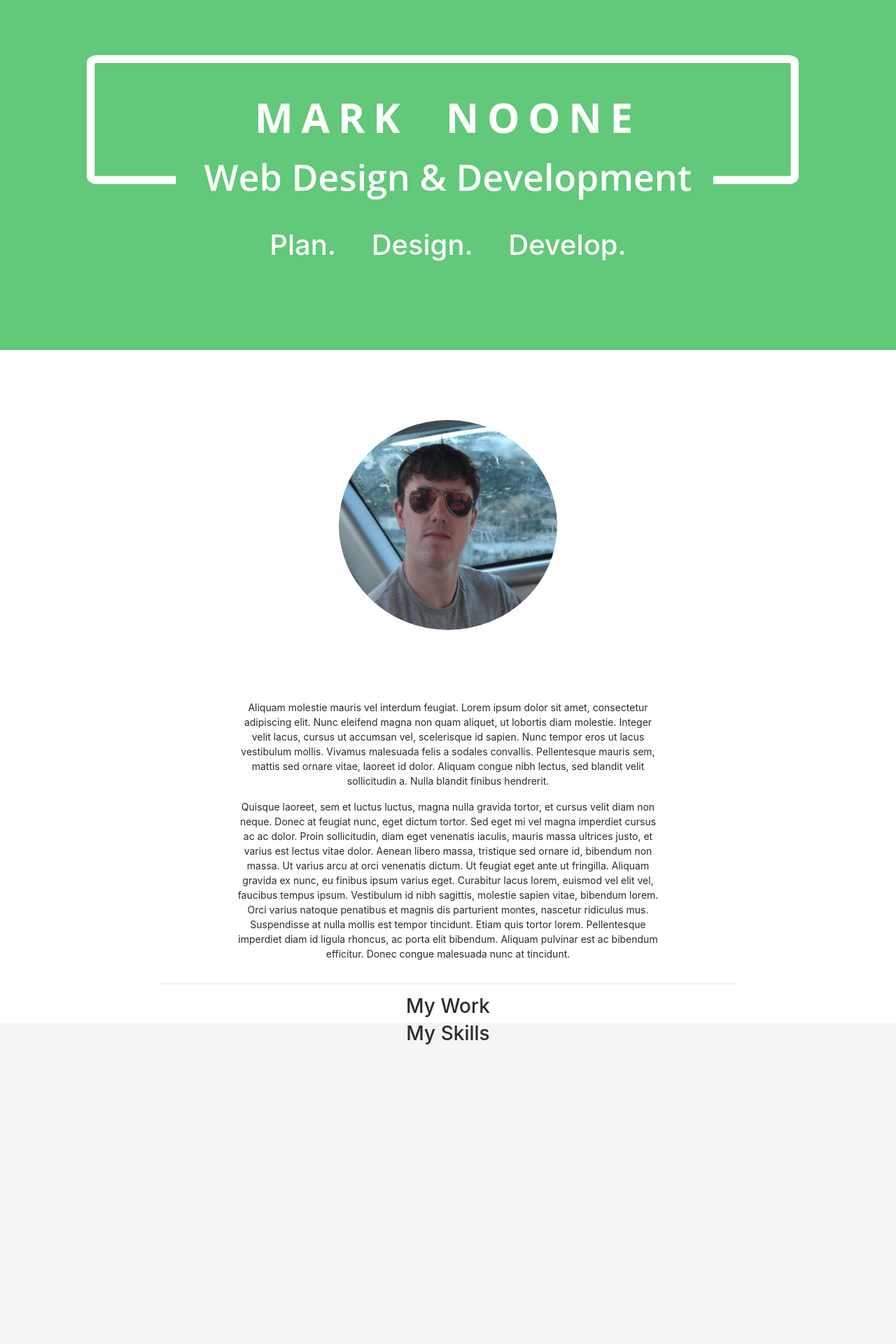
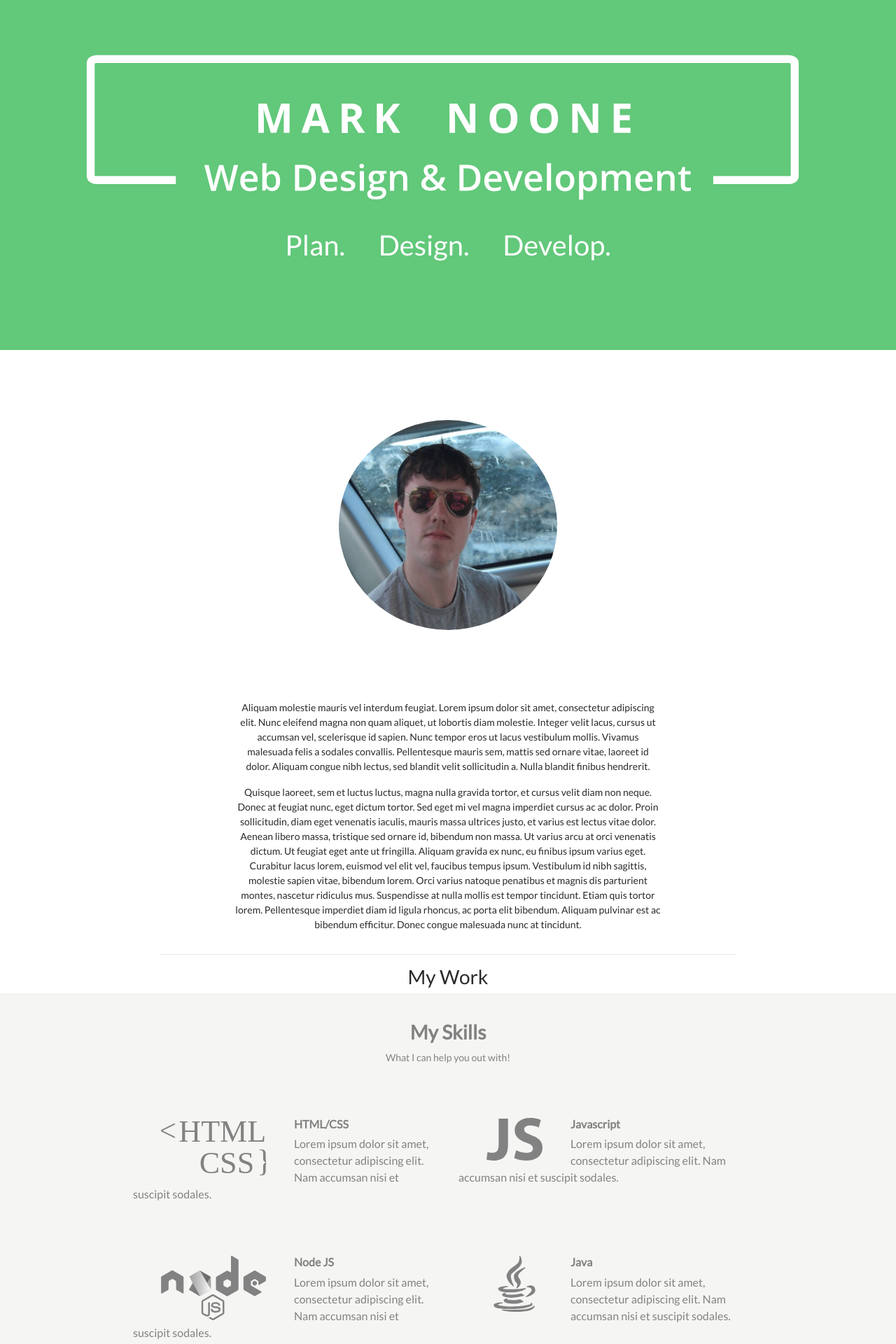
Before and after one commit to MarkNooneTCD/MN-Web-Development, a PHP site: page / in a window 1280 px wide. Shown: the top 1920 px of the page at 70% size. Run offline with PHP 8.4, Linux system fonts and the light colour scheme; some libraries are stand-ins or nearby versions.

Commit message:
Completed skills section

```diff
--- a/index.html
+++ b/index.html
@@ -4,10 +4,11 @@
     <!-- Required meta tags -->
     <meta charset="utf-8">
     <meta name="viewport" content="width=device-width, initial-scale=1, shrink-to-fit=no">
-    <title>Mark Noone Web Design & Development</title>
+    <title>MN Web Design & Development</title>
 
-    <!-- Open-Sans Import -->
+    <!-- Google Fonts Import -->
     <link href="https://fonts.googleapis.com/css?family=Open+Sans" rel="stylesheet">
+    <link href="https://fonts.googleapis.com/css?family=Lato" rel="stylesheet">
 
     <!-- Bootstrap -->
     <link rel="stylesheet" href="https://maxcdn.bootstrapcdn.com/bootstrap/4.0.0-alpha.6/css/bootstrap.min.css"
@@ -72,15 +73,65 @@
         </div>
     </div>
 
-    <div class="container-fluid" style="background-color: #f5f5f3; height: 500px;">
+    <div class="container-fluid" style="background-color: #f5f5f3; height: 550px;">
         <div class="row justify-content-center">
-            <h3> My Skills </h3>
+            <h3 class="skills skills-header"> My Skills </h3>
+        </div>
+        <div class="row justify-content-center">
+            <p class="skills skills-text"> What I can help you out with! </p>
+        </div>
+        <div class="row justify-content-center">
+            <div class="col-lg-9">
+                <div class="container-fluid">
+                    <div class="row">
+                        <div class="col-lg-6 skills-section">
+                            <img src="assets/Css Logo.svg" align="left" class="skills-image">
+                            <h6 class="skills skills-sub-header" >HTML/CSS</h6>
+                            <p class="skills">Lorem ipsum dolor sit amet, consectetur adipiscing elit. Nam accumsan nisi et suscipit sodales.</p>
+                        </div>
+                        <div class="col-lg-6 skills-section">
+                            <img src="assets/javascript.svg" align="left" class="skills-image" style="width: 80px;">
+                            <h6 class="skills skills-sub-header" >Javascript</h6>
+                            <p class="skills">Lorem ipsum dolor sit amet, consectetur adipiscing elit. Nam accumsan nisi et suscipit sodales.</p>
+                        </div>
+                        <div class="col-lg-6 skills-section">
+                            <img src="assets/nodejs-full.svg" align="left" class="skills-image">
+                            <h6 class="skills skills-sub-header" >Node JS</h6>
+                            <p class="skills">Lorem ipsum dolor sit amet, consectetur adipiscing elit. Nam accumsan nisi et suscipit sodales.</p>
+                        </div>
+                        <div class="col-lg-6 skills-section">
+                            <img src="assets/java.svg" align="left" class="skills-image" style="width: 80px;">
+                            <h6 class="skills skills-sub-header" >Java</h6>
+                            <p class="skills">Lorem ipsum dolor sit amet, consectetur adipiscing elit. Nam accumsan nisi et suscipit sodales.</p>
+                        </div>
+                    </div>
+                </div>
+            </div>
         </div>
     </div>
 
     <div class="container-fluid" style="background-color: #62c87a; height: 500px;">
         <div class="row justify-content-center">
             <h3> Contact Me! </h3>
+        </div>
+        <div class="row justify-content-center">
+            <div class="col-lg-3">
+                <p style="text-align: center;">Please don't hesitate to contact me if you need something done or even just want to chat!</p>
+            </div>
+        </div>
+        <div class="row justify-content-center">
+            <form>
+                <div class="form-group">
+                    <input type="email" class="form-control" id="exampleInputEmail1" aria-describedby="emailHelp" placeholder="Email">
+                </div>
+                <div class="form-group">
+                    <input type="password" class="form-control" id="exampleInputPassword1" placeholder="Password">
+                </div>
+                <div class="form-group">
+                    <textarea class="form-control" id="exampleTextarea" placeholder="Message" rows="3"></textarea>
+                </div>
+                <button type="submit" class="btn btn-primary">Submit</button>
+            </form>
         </div>
     </div>
 
--- a/styles.css
+++ b/styles.css
@@ -1,3 +1,7 @@
+body {
+    font-family: 'Lato', sans-serif;
+}
+
 .green-banner {
     height: 400px;
     background-color: #62c87a;
@@ -37,3 +41,34 @@
     margin-left: 12px;
     cursor: pointer;
 }
+
+.skills {
+    color: #828282;
+}
+
+.skills-header {
+    font-size: 28px;
+    font-weight: 700;
+    margin-bottom: 10px;
+    margin-top: 40px;
+}
+
+.skills-sub-header {
+    font-size: 16px;
+    font-weight: 700;
+}
+
+.skills-section {
+    margin-top:60px;
+}
+
+.skills-text {
+    font-size: 14px;
+}
+
+.skills-image {
+    max-width: 150px;
+    max-height: 150px;
+    margin-right: 40px;
+    margin-left: 40px;
+}
```
Also changed, not shown: assets/javascript.svg (renamed from assets/if_js_282802.svg).
